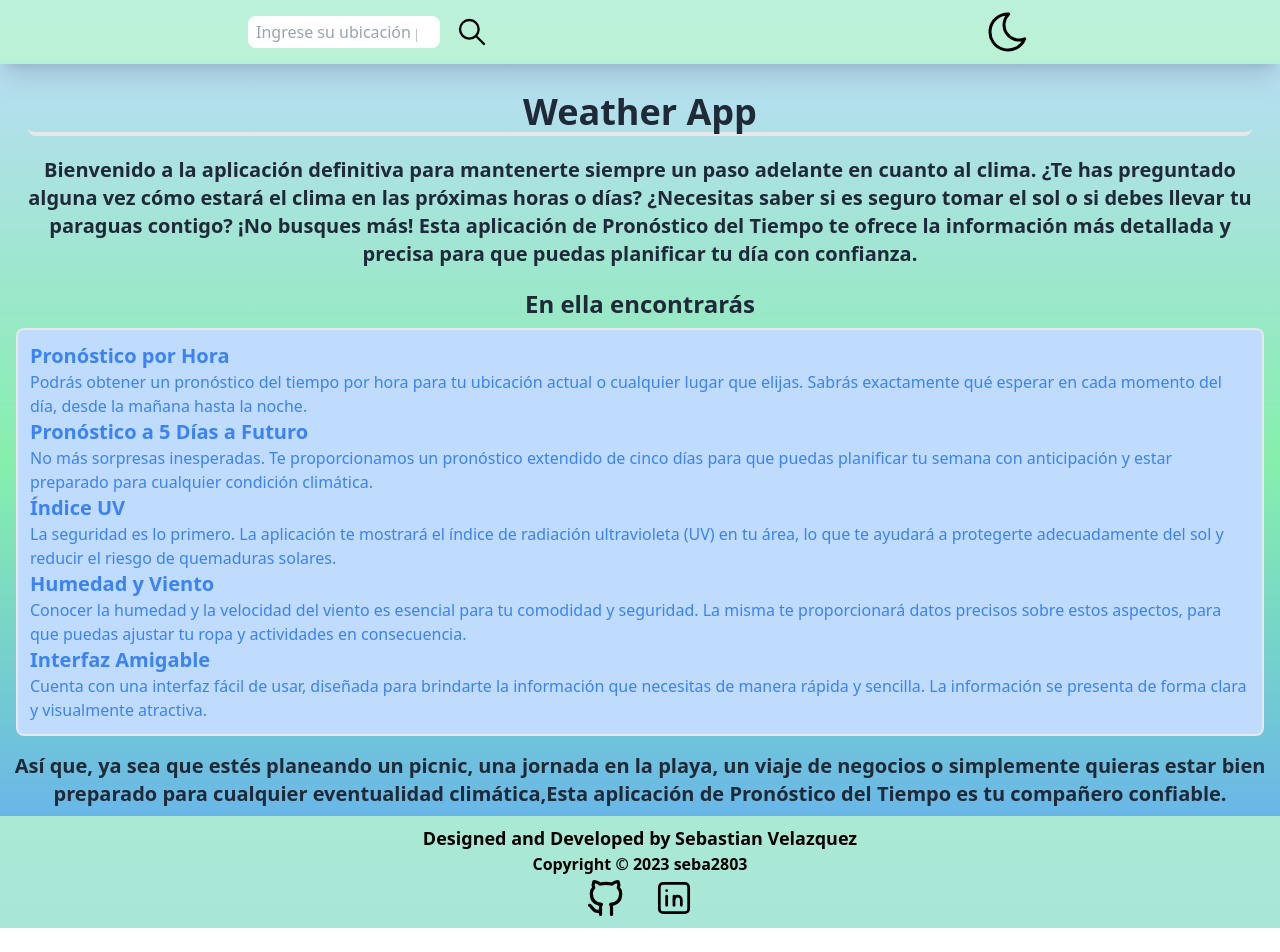
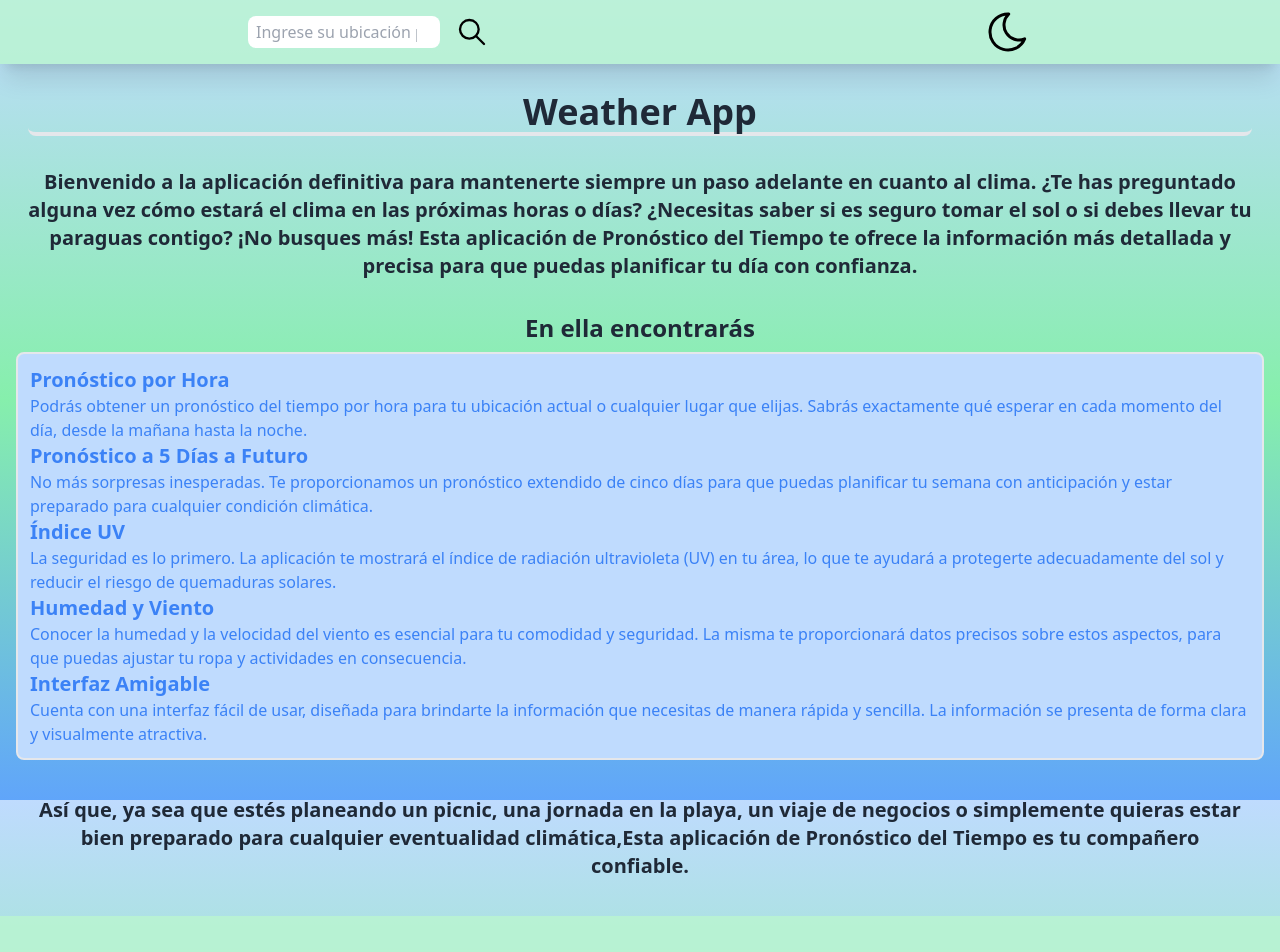
Before and after one commit to seba2803/Weather-App, a React (Vite) app in the folder Weather-app/: page / in a window 1280 px wide. Shown: the top 952 px of the page. Before the commit the page ends 928 px from the top, so only its background shows below. Built offline with nearby package versions, Linux system fonts and the light colour scheme.

Commit message:
arreglando bugs

```diff
--- a/Weather-app/src/App.jsx
+++ b/Weather-app/src/App.jsx
@@ -21,8 +21,8 @@ function App() {
     <div
       className={
         theme == 'light'
-          ? `flex-col bg-fixed bg-center bg-cover min-h-screen m-0 p-0 transition duration-700 ease-in-out bg-gradient-to-b from-blue-200 via-green-300 to-blue-400`
-          : `flex-col bg-fixed bg-center bg-cover min-h-screen m-0 p-0 transition duration-700 ease-in-out bg-gradient-to-b from-blue-900 via-green-950 to-blue-950 `
+          ? `flex-col bg-fixed bg-center bg-cover min-h-screen m-0 p-0 bg-gradient-to-b from-blue-200 via-green-300 to-blue-400`
+          : `flex-col bg-fixed bg-center bg-cover min-h-screen m-0 p-0 bg-gradient-to-b from-blue-900 via-green-950 to-blue-950 `
       }
     >
       <div
--- a/Weather-app/src/components/CardWeather/CardWather.jsx
+++ b/Weather-app/src/components/CardWeather/CardWather.jsx
@@ -126,7 +126,7 @@ const CardWeather = () => {
         </div>
       </div>
       <button
-        className='font-semibold text-lg bg-white bg-opacity-20 p-1 rounded-md'
+        className='font-semibold text-lg w-44 bg-white bg-opacity-20 hover:bg-opacity-40 p-1 m-5 rounded-md'
         onClick={handleClick}
       >
         Actualizar
--- a/Weather-app/src/components/CardWeather/auxComponents/weatherForDay.jsx
+++ b/Weather-app/src/components/CardWeather/auxComponents/weatherForDay.jsx
@@ -17,7 +17,7 @@ export const weatherForDay = (forecast) => {
         }`}</h3>
       )}
       <div className='flex p-2 justify-center'>
-        {iconType(1, el.day.condition.text)} <IconNight />
+        {iconType(1, el.day?.condition?.text)} <IconNight />
       </div>
       <div className='flex text-center justify-center'>
         <h3 className='phone:text-lg  mt-4'>
--- a/Weather-app/src/components/CardWeather/icons/Icons.jsx
+++ b/Weather-app/src/components/CardWeather/icons/Icons.jsx
@@ -48,7 +48,7 @@ export const IconSun = () => {
   return (
     <svg
       xmlns='http://www.w3.org/2000/svg'
-      className='icon icon-tabler icon-tabler-sun-filled'
+      className='icon icon-tabler icon-tabler-sun-filled m-2'
       width={60}
       height={60}
       color='yellow'
@@ -116,6 +116,7 @@ export const IconPartlyCloud = () => {
     <svg
       width={60}
       height={60}
+      className='m-2'
       viewBox='0 0 24 24'
       color='rgb(160,160,160)'
       fill='none'
@@ -136,7 +137,7 @@ export const IconCloudRain = () => {
   return (
     <svg
       xmlns='http://www.w3.org/2000/svg'
-      className='icon icon-tabler icon-tabler-cloud-rain'
+      className='icon icon-tabler icon-tabler-cloud-rain m-2'
       width={60}
       height={60}
       color='rgb(190,190,190)'
@@ -158,7 +159,7 @@ export const IconCloudy = () => {
   return (
     <svg
       xmlns='http://www.w3.org/2000/svg'
-      className='icon icon-tabler icon-tabler-cloud-filled'
+      className='icon icon-tabler icon-tabler-cloud-filled m-2'
       width={60}
       height={60}
       color='grey'
@@ -183,7 +184,7 @@ export const IconCloudSnow = () => {
   return (
     <svg
       xmlns='http://www.w3.org/2000/svg'
-      className='icon icon-tabler icon-tabler-cloud-snow'
+      className='icon icon-tabler icon-tabler-cloud-snow m-2'
       width={60}
       height={60}
       color='rgb(190,190,190)'
@@ -206,7 +207,7 @@ export const IconCloudStorm = () => {
   return (
     <svg
       xmlns='http://www.w3.org/2000/svg'
-      className='icon icon-tabler icon-tabler-cloud-storm'
+      className='icon icon-tabler icon-tabler-cloud-storm m-2'
       width={60}
       height={60}
       color='grey'
@@ -231,7 +232,7 @@ export const IconMoonClear = () => {
   return (
     <svg
       xmlns='http://www.w3.org/2000/svg'
-      className='icon icon-tabler icon-tabler-moon-stars'
+      className='icon icon-tabler icon-tabler-moon-stars m-2'
       width={60}
       height={60}
       color='yellow'
@@ -255,7 +256,7 @@ export const IconNight = () => {
   return (
     <svg
       xmlns='http://www.w3.org/2000/svg'
-      className='icon icon-tabler icon-tabler-moon'
+      className='icon icon-tabler icon-tabler-moon m-2'
       width={60}
       height={60}
       color='yellow'
--- a/Weather-app/src/components/Footer/Footer.jsx
+++ b/Weather-app/src/components/Footer/Footer.jsx
@@ -11,20 +11,24 @@ const Footer = () => {
     <div
       className={
         theme == 'light'
-          ? 'flex-wrap relative justify-around h-fit w-full p-2 bg-green-200 text-black text-center bg-opacity-80 shadow-xl'
-          : 'flex-wrap relative justify-around h-fit w-full p-2 bg-green-800 text-white text-center bg-opacity-40 shadow-xl'
+          ? 'flex-wrap h-64 justify-around w-full p-3 bg-green-200 text-black text-center bg-opacity-80 shadow-xl'
+          : 'flex-wrap h-64 justify-around items-center w-full p-3 bg-green-800 text-white text-center bg-opacity-40 shadow-xl'
       }
     >
-      <h2 className='text-lg font-semibold'>
+      <h2 className='text-base font-bold mt-10 p-5'>
         Designed and Developed by Sebastian Velazquez
       </h2>
       <h3 className='font-semibold'>Copyright © {year} seba2803</h3>
       <div className='flex justify-center'>
-        <a className='mx-3' href='https://github.com/seba2803' target='_blank'>
+        <a
+          className='mx-3 p-3'
+          href='https://github.com/seba2803'
+          target='_blank'
+        >
           <img className='h-11' src={github} alt='' />
         </a>
         <a
-          className='mx-3'
+          className='mx-3 p-3'
           href='https://www.linkedin.com/in/sebastian-orlando-velazquez-gonzales/'
           target='_blank'
         >
--- a/Weather-app/src/components/Landing/LandingPage.jsx
+++ b/Weather-app/src/components/Landing/LandingPage.jsx
@@ -11,11 +11,11 @@ const LandingPage = () => {
           : 'flex-col justify-center text-gray-200'
       }
     >
-      <div className=' flex-col text-center justify-center item-center p-2'>
+      <div className=' flex-col text-center justify-center item-center p-2 '>
         <h1 className='font-extrabold font-sans text-4xl m-5  border-b-4 border-solid rounded-lg'>
           Weather App
         </h1>
-        <h2 className='font-sans font-semibold text-xl m-2'>
+        <h2 className='font-sans font-semibold text-xl m-2 p-3'>
           Bienvenido a la aplicación definitiva para mantenerte siempre un paso
           adelante en cuanto al clima. ¿Te has preguntado alguna vez cómo estará
           el clima en las próximas horas o días? ¿Necesitas saber si es seguro
@@ -24,6 +24,7 @@ const LandingPage = () => {
           detallada y precisa para que puedas planificar tu día con confianza.
         </h2>
         <h2 className='mt-5 font-bold text-2xl'>En ella encontrarás</h2>
+        <div className='flex justify-center items-center text-center'>
           <ol
             className={
               theme == 'light'
@@ -34,8 +35,8 @@ const LandingPage = () => {
             <li className='font-bold text-xl'>Pronóstico por Hora</li>{' '}
             <p>
               Podrás obtener un pronóstico del tiempo por hora para tu ubicación
-            actual o cualquier lugar que elijas. Sabrás exactamente qué esperar
-            en cada momento del día, desde la mañana hasta la noche.
+              actual o cualquier lugar que elijas. Sabrás exactamente qué
+              esperar en cada momento del día, desde la mañana hasta la noche.
             </p>
             <li className='font-bold text-xl'>Pronóstico a 5 Días a Futuro</li>{' '}
             <p>
@@ -54,8 +55,8 @@ const LandingPage = () => {
             <p>
               Conocer la humedad y la velocidad del viento es esencial para tu
               comodidad y seguridad. La misma te proporcionará datos precisos
-            sobre estos aspectos, para que puedas ajustar tu ropa y actividades
-            en consecuencia.
+              sobre estos aspectos, para que puedas ajustar tu ropa y
+              actividades en consecuencia.
             </p>
             <li className='font-bold text-xl'>Interfaz Amigable </li>
             <p>
@@ -64,8 +65,8 @@ const LandingPage = () => {
               información se presenta de forma clara y visualmente atractiva.
             </p>
           </ol>
-
-        <h2 className='font-sans font-semibold text-xl mt-4'>
+        </div>
+        <h2 className='font-sans font-semibold text-xl m-4 p-3'>
           Así que, ya sea que estés planeando un picnic, una jornada en la
           playa, un viaje de negocios o simplemente quieras estar bien preparado
           para cualquier eventualidad climática,Esta aplicación de Pronóstico
```
Lines whose indentation alone changed are shown as unchanged.
